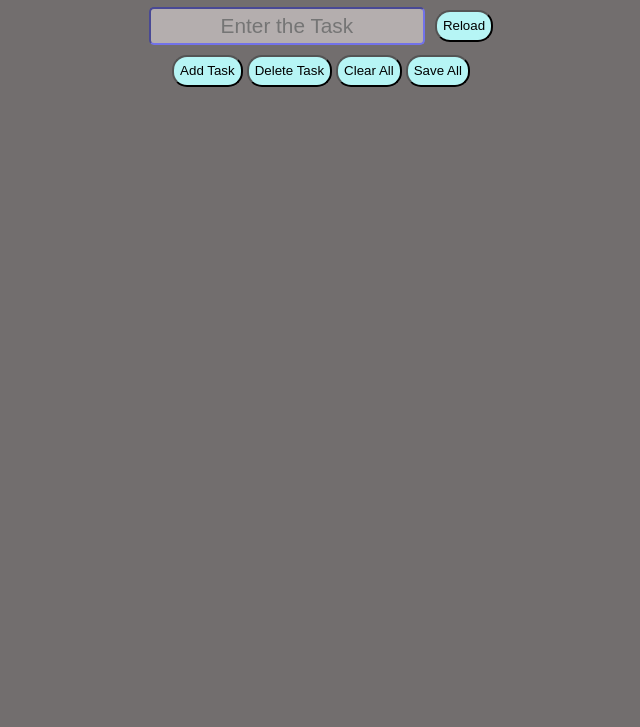
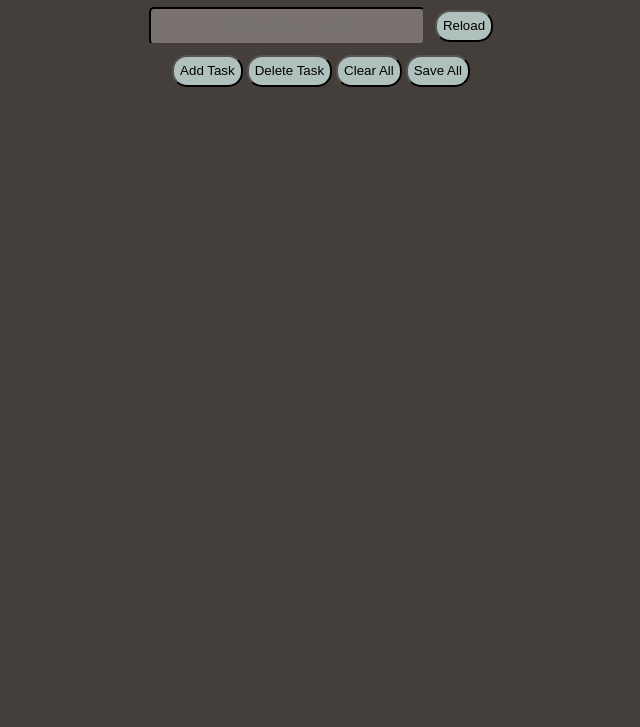
Before and after one commit to SGangrade12/To-Do_List, a plain HTML site: page index.html in a window 1280 px wide. Shown: the part 73-800 px from the top of the page, without its empty margins (319-959 px from the left). Drawn offline with Linux system fonts and the light colour scheme.

Commit message:
Basic Styling Changes

```diff
--- a/css/style.css
+++ b/css/style.css
@@ -1,5 +1,5 @@
 body{
-    background-color: rgb(114, 110, 110);
+    background-color: #453F3C;
 }
 
 .inbox{
@@ -10,12 +10,12 @@ body{
 }
 
 input{
-    border-color: rgb(114, 114, 233);
+    border-color: #453F3C;
     border-radius: 5px;
     height: 2rem;
     font-size: 1.3rem;
     text-align: center;
-    background-color: rgb(180, 174, 174);
+    background-color: #797270;
 }
 
 .b{
@@ -27,7 +27,7 @@ input{
 }
 
 button{
-    background-color: rgb(182, 245, 245);
+    background-color: #B0C0BC;
     border-radius: 15px;
     height: 2rem;
 }
```
